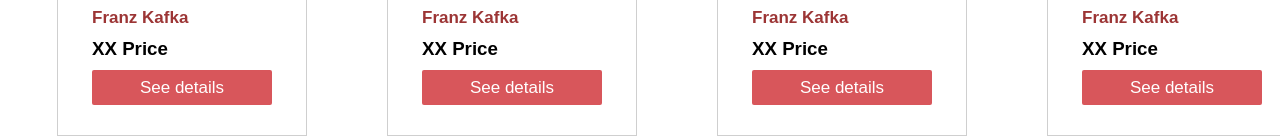
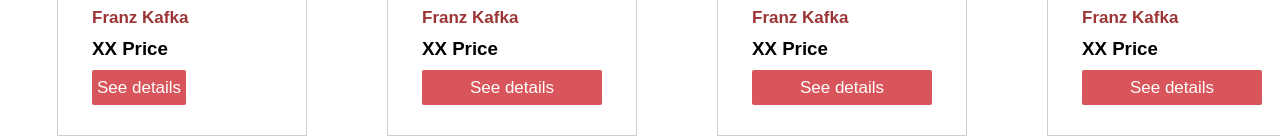
Before and after one commit to ArbenitBytyqi/hoxton-final-group-project-frontend, a React (Vite) app: page /home in a window 1280 px wide. Shown: the part 692-830 px from the top of the page. Built offline with nearby package versions, Linux system fonts and the light colour scheme.

Commit message:
update button

```diff
--- a/src/pages/Homepage.tsx
+++ b/src/pages/Homepage.tsx
@@ -1,5 +1,7 @@
-export function Homepage(){
-    return(
+import { Link } from "react-router-dom";
+
+export function Homepage() {
+  return (
     //hardcoded until fetched from the server
     <div className="home">
       <input placeholder="Search"></input>
@@ -10,7 +12,9 @@
           <h3>Letters to Milena</h3>
           <p className="author">Franz Kafka</p>
           <h3>XX Price</h3>
+          <Link to={`/bookdetails`}>
             <button>See details</button>
+          </Link>
         </div>
         <div className="list-book">
           <img src="https://m.media-amazon.com/images/I/71Le9HD+HuL.jpg"></img>
@@ -94,5 +98,5 @@
         </div>
       </div>
     </div>
-    )
+  );
 }
```
Lines whose indentation alone changed are shown as unchanged.
